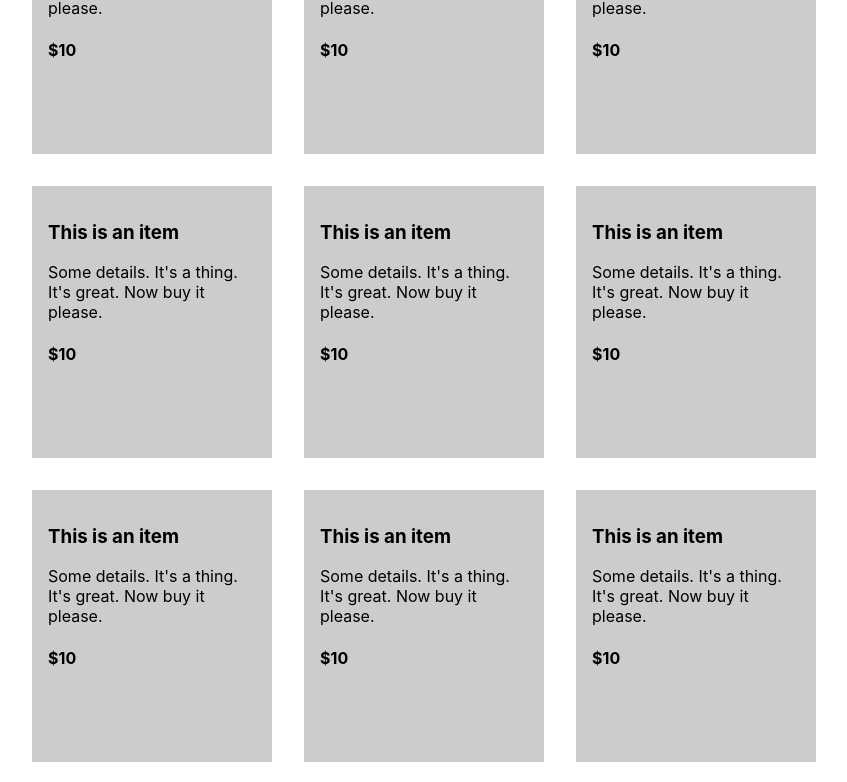
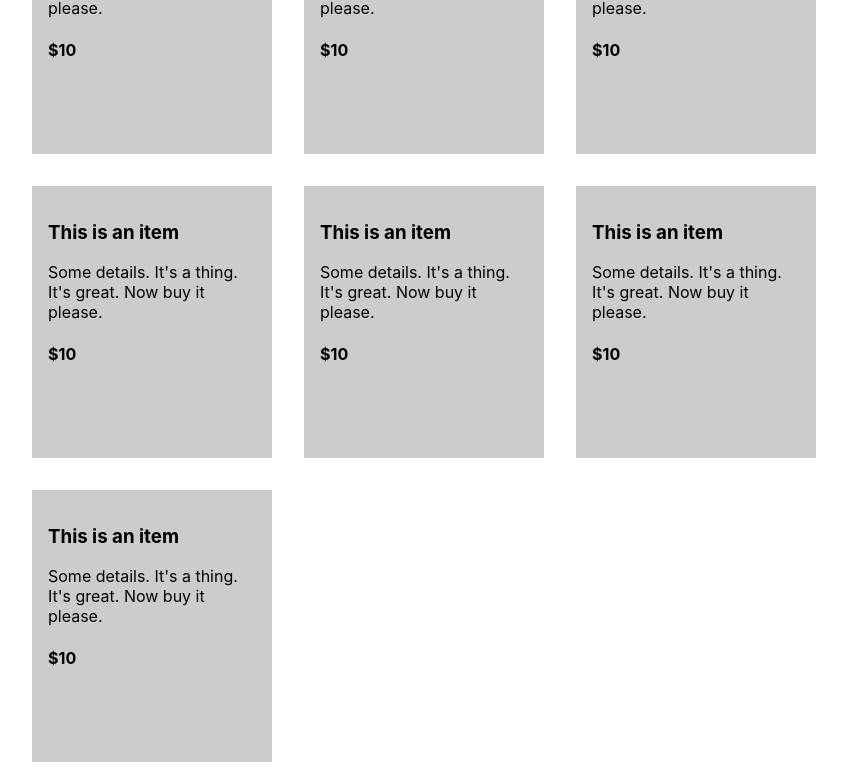
Before and after one commit to Hadeon/july, a React (Create React App) app: page / in a window 1280 px wide. Shown: the part 587-1369 px from the top of the page, without its empty margins (144-991 px from the left). Built offline with nearby package versions, Linux system fonts and the light colour scheme.

Commit message:
Rendering the StoreItems within Home component with ...Array mapping rather than having to manually build an array;

```diff
--- a/src/routes/Home.js
+++ b/src/routes/Home.js
@@ -5,12 +5,12 @@ const StoreItem = React.lazy(() => import('../components/StoreItem'));
 
 export default class Home extends Component {
   state = {
-    count: [1,2,3,4,5,6,7,8,9,10,11,12,13,14,15]
+    count: 10
   }
   render() {
     return (
       <div style={{ display: 'flex', flexDirection: 'row', flexFlow: 'row wrap' }}>
-        {this.state.count.map((item, index) => (
+        {[...Array(this.state.count)].map((count, index) => (
           <Suspense fallback={<div>...Loading</div>} key={index}>
             <StoreItem/>
           </Suspense>
```
